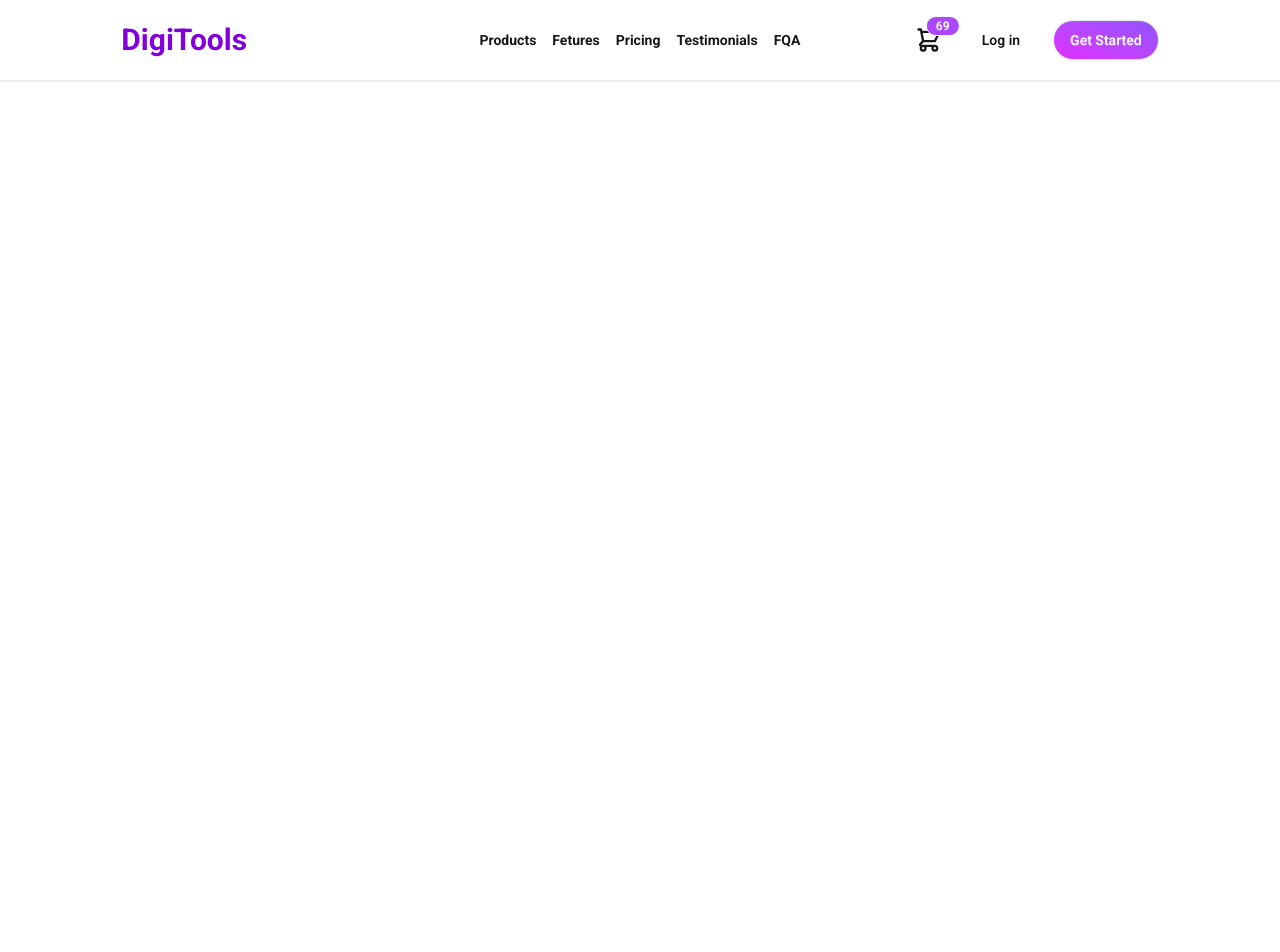
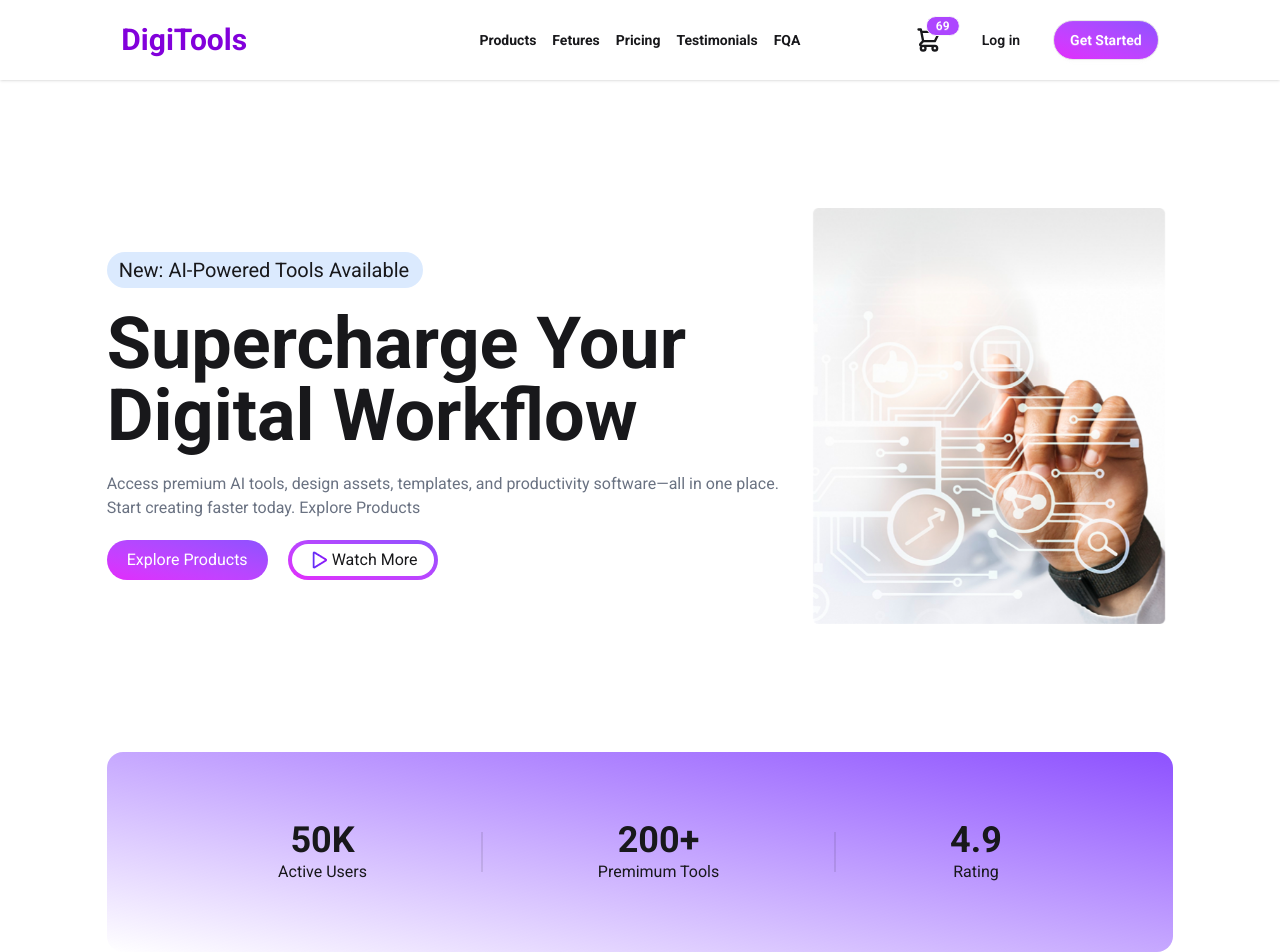
Before and after one commit to toqitahmid/Assignmnet-6, a React (Vite) app: page / in a window 1280 px wide. Shown: the top 952 px of the page. Before the commit the page ends 800 px from the top, so only its background shows below. Built offline with nearby package versions, Linux system fonts and the light colour scheme.

Commit message:
created Banner and style it

```diff
--- a/src/App.jsx
+++ b/src/App.jsx
@@ -1,10 +1,12 @@
 import './App.css'
 import Navbar from './components/navbar'
+import Banner from './components/banner'
 function App() {
 
   return (
     <>
     <Navbar></Navbar>
+    <Banner></Banner>
     </>
   )
 }
--- /dev/null
+++ b/src/components/banner.jsx
@@ -0,0 +1,63 @@
+import React from "react";
+import playIcon from "../assets/ui/Play.png";
+import bannerImg from "../assets/ui/banner.png";
+
+const Banner = () => {
+  return (
+    <>
+      <div className="w-10/12 mx-auto mt-20">
+        <div className="flex justify-between items-center">
+          <div className="space-y-5">
+            <p className="text-xl bg-blue-100 w-79 pl-3 p-1 rounded-3xl">
+              New: AI-Powered Tools Available
+            </p>
+            <h2 className="text-7xl font-bold">
+              Supercharge Your <br /> Digital Workflow
+            </h2>
+            <p className="text-gray-500">
+              Access premium AI tools, design assets, templates, and
+              productivity software—all in one place. Start creating faster
+              today. Explore Products
+            </p>
+            <div className="flex items-center space-x-5 ">
+              <button className=" px-5 py-2 text-white rounded-3xl bg-linear-to-bl from-violet-500 to-fuchsia-500 cursor-pointer">
+                Explore Products
+              </button>
+              <div className="bg-linear-to-bl from-violet-500 to-fuchsia-500 rounded-3xl cursor-pointer">
+                <div className="bg-white m-1 rounded-3xl px-4 py-1 ">
+                  <p className="flex items-center gap-1">
+                    <img className="" src={playIcon} alt="" />
+                    Watch More
+                  </p>
+                </div>
+              </div>
+            </div>
+          </div>
+          <div className="hover-3d my-12 mx-2">
+            <img src={bannerImg} alt="" />
+          </div>
+        </div>
+      </div>
+      <div className="hover-3d w-full">
+        <div className="flex justify-evenly items-center w-10/12 mx-auto p-20 h-50 bg-linear-to-bl from-violet-500 mt-20 mb-20 text-center rounded-2xl">
+          <div>
+            <h2 className="text-4xl font-bold">50K</h2>
+            <p>Active Users</p>
+          </div>
+          <div class="divider divider-horizontal"></div>
+          <div>
+            <h2 className="text-4xl font-bold">200+</h2>
+            <p>Premimum Tools</p>
+          </div>
+          <div class="divider divider-horizontal"></div>
+          <div>
+            <h2 className="text-4xl font-bold">4.9</h2>
+            <p>Rating</p>
+          </div>
+        </div>
+      </div>
+    </>
+  );
+};
+
+export default Banner;
```
